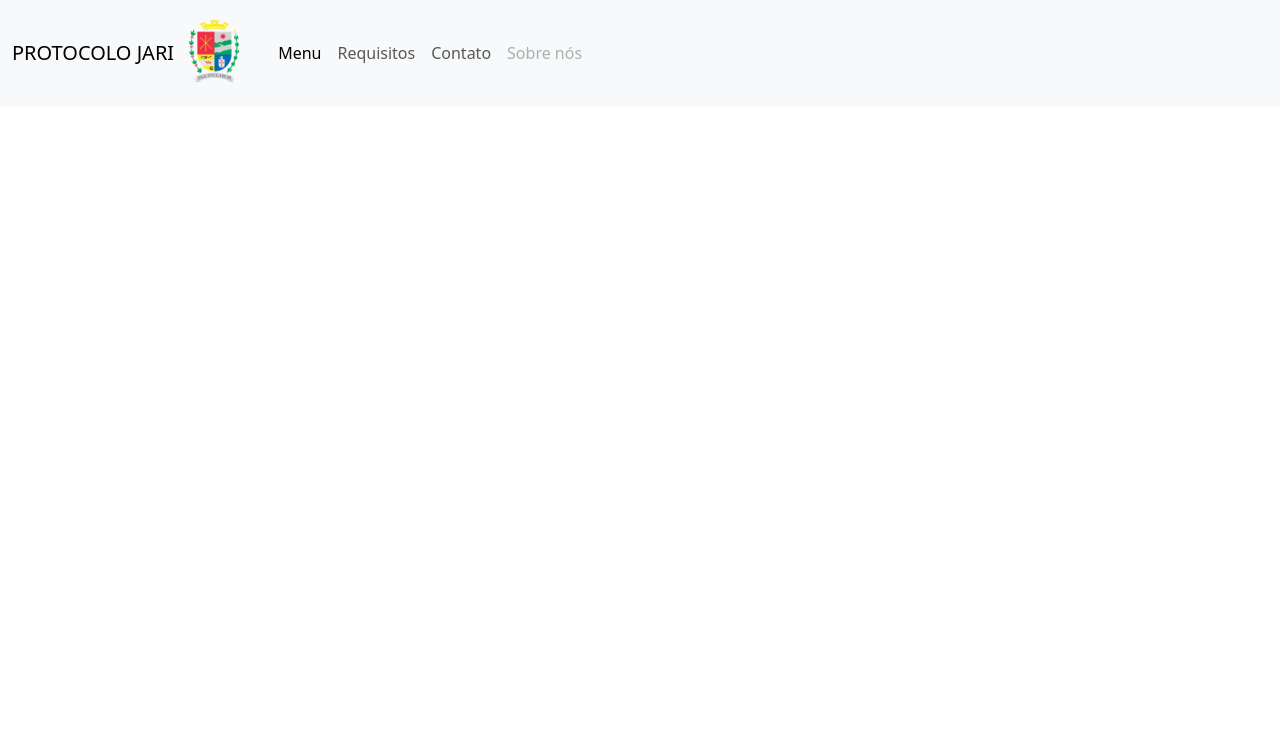
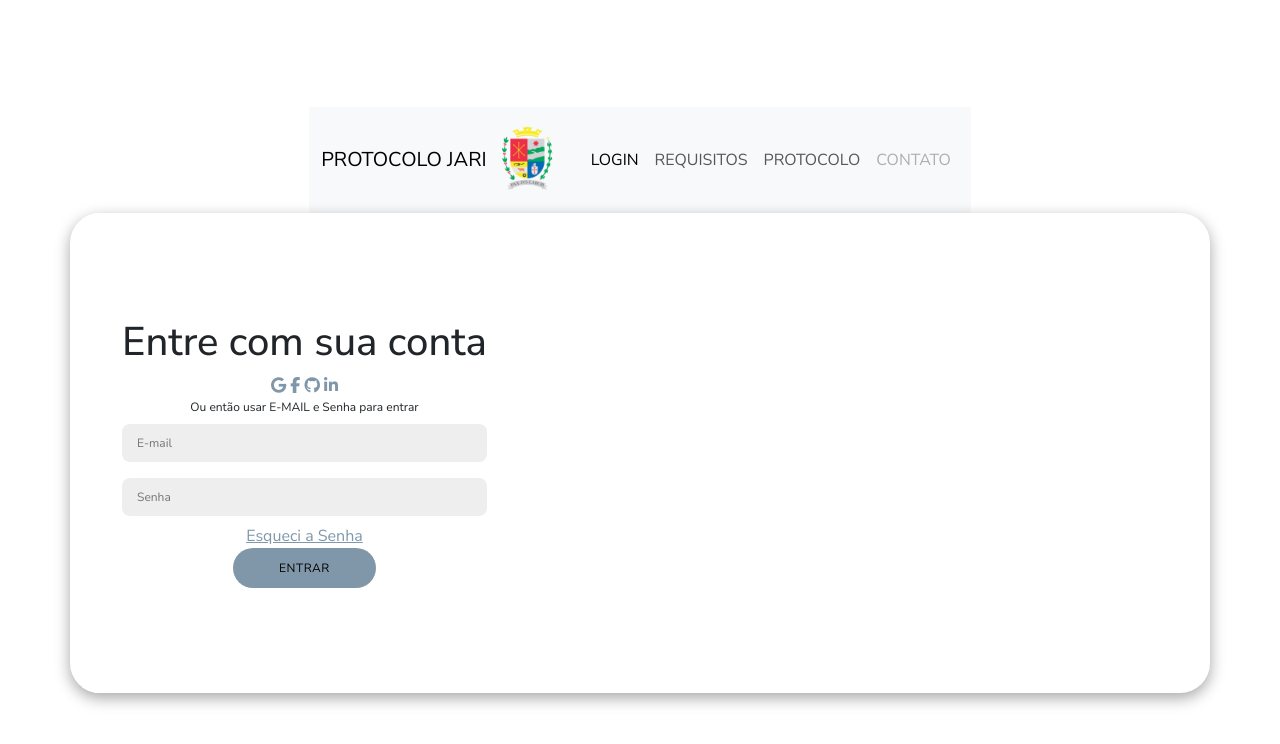
Before and after one commit to dev-Chaves/protocoloJari, a website: page public/login.html in a window 1280 px wide. Drawn offline with nearby package versions, Linux system fonts and the light colour scheme.

Commit message:
atualizações no menu

```diff
--- a/public/login.html
+++ b/public/login.html
@@ -7,6 +7,12 @@
     <!-- Links -->
     <link rel="stylesheet" href="../style/style.css">
     <link href="https://cdn.jsdelivr.net/npm/bootstrap@5.3.0-alpha1/dist/css/bootstrap.min.css" rel="stylesheet">
+
+    <!-- Fontes -->
+    <link rel="preconnect" href="https://fonts.googleapis.com">
+    <link rel="preconnect" href="https://fonts.gstatic.com" crossorigin>
+    <link href="https://fonts.googleapis.com/css2?family=Nunito+Sans:ital,opsz,wght@0,6..12,200..1000;1,6..12,200..1000&family=Roboto:ital,wght@0,100;0,300;0,400;0,500;0,700;0,900;1,100;1,300;1,400;1,500;1,700;1,900&display=swap" rel="stylesheet">
+    <!-- Fontes -->
     <!-- Links -->
 </head>
 <body>
@@ -22,17 +28,77 @@
 
             <div class="collapse navbar-collapse" id="menuNavbar">
                 <div class="navbar-nav">
-                    <a href="#" class="nav-link active">Menu</a>
-                    <a href="#" class="nav-link">Requisitos</a>
-                    <a href="#" class="nav-link">Contato</a>
-                    <a href="#" class="nav-link disabled">Sobre nós</a>
+                    <a href="#" class="nav-link active">LOGIN</a>
+                    <a href="#" class="nav-link">REQUISITOS</a>
+                    <a href="#" class="nav-link">PROTOCOLO</a>
+                    <a href="#" class="nav-link disabled">CONTATO</a>
                 </div>
             </div>
         </div>
     </nav>
 
+    <!-- Cadastrar -->
+    <div class="container" id="container">
+        <div class="form-container sign-up">
+            <form>
+                <h1> Crie uma conta </h1>
+                <div class="icons">
+                    <a href="" class="icon"><i class="fa-brands fa-google"></i></a>
+                    <a href="" class="icon"><i class="fa-brands fa-facebook-f"></i></a>
+                    <a href="" class="icon"><i class="fa-brands fa-github"></i></a>
+                    <a href="" class="icon"><i class="fa-brands fa-linkedin-in"></i></a>
+                </div>
+
+                <span> Ou então usar E-MAIL para cadastrar</span>
+                <input type="text" placeholder="Nome" id="">
+                <input type="email" placeholder="E-mail" id="">
+                <input type="password" placeholder="Senha" id="">
+                <button> Registrar </button>
+
+            </form>
+        </div>
+
+        <div class="form-container sign-in">
+            <form>
+                <h1> Entre com sua conta </h1>
+                <div class="icons">
+                    <a href="" class="icon"><i class="fa-brands fa-google"></i></a>
+                    <a href="" class="icon"><i class="fa-brands fa-facebook-f"></i></a>
+                    <a href="" class="icon"><i class="fa-brands fa-github"></i></a>
+                    <a href="" class="icon"><i class="fa-brands fa-linkedin-in"></i></a>
+                </div>
+
+                <span> Ou então usar E-MAIL e Senha para entrar</span>
+                <input type="email" placeholder="E-mail" id="">
+                <input type="password" placeholder="Senha" id="">
+                <a href="#"> Esqueci a Senha </a>
+                <button> Entrar </button>
+
+            </form>
+        </div>
+
+        <div class="toggle-container">
+            <div class="toggle">
+                <div class="toggle-panel toggle left">
+                    <h1>Bem-vindo de volta!</h1>
+                    <p>Entre com suas informações para usar nosso protocolo.</p>
+                    <button class="hidden" id="login"> Entrar </button>
+                </div>
+                <div class="toggle-panel toggle right">
+                    <h1>Olá!</h1>
+                    <p>Entre com suas informações para usar nosso protocolo.</p>
+                    <button class="hidden" id="register"> Registrar </button>
+                </div>
+            </div>
+        </div>
+    </div>
+
     <script src="../src/script.js"></script>
     <!-- Bootstrap 5 JS (completo, incluindo Popper) -->
     <script src="https://cdn.jsdelivr.net/npm/bootstrap@5.3.0-alpha1/dist/js/bootstrap.bundle.min.js"></script>
+    <!-- icons -->
+    <script src="https://kit.fontawesome.com/0f5a9500ea.js" crossorigin="anonymous"></script>
+
+     <!-- scripts -->
 </body>
 </html>
--- a/style/style.css
+++ b/style/style.css
@@ -0,0 +1,96 @@
+*{
+    margin: 0;
+    padding: 0;
+    box-sizing: border-box;
+    font-family: "Nunito Sans", "sans-serif";
+}
+
+body{
+    display: flex;
+    align-items: center;
+    justify-content: center;
+    flex-direction: column;
+    height: 100vh;
+}
+
+.container{
+    background-color: #fff;
+    border-radius: 30px;
+    box-shadow: 0 5px 15px rgba(0, 0, 0, 0.35);
+    position: relative;
+    overflow: hidden;
+    width: 768px;
+    max-width: 100%;
+    min-height: 480px;
+}
+
+.container p{
+    font-size: 14px;
+    line-height: 20px;
+    letter-spacing: 0.2px;
+    margin: 20px 0;
+
+}
+
+.container span{
+    font-size: 12px;
+
+}
+
+.container a{
+    color: rgb(128, 151, 170);;
+}
+
+.container button{
+    background-color: rgb(128, 151, 170);
+    font-size: 12px;
+    padding: 10px 45px;
+    border: 1px solid transparent;
+    border-radius: 20px;
+    font-weight: 600px;
+    letter-spacing: 0.5px;
+    text-transform: uppercase;
+    cursor: pointer;
+    transition: 0.5s ease;
+}
+
+.container button:hover{
+    background-color: rgb(59, 70, 78); ;
+}
+
+.container button.hidden{
+    background-color: transparent;
+    border-color: #fff;
+}
+
+.container form{
+    background-color: #fff;
+    display: flex;
+    align-items: center;
+    justify-content: center;
+    flex-direction: column;
+    padding: 0 40px;
+    height: 100%;
+}
+
+.container input{
+    background-color: #eee;
+    border: none;
+    margin: 8px 0;
+    padding: 10px 15px;
+    font-size: 12px;
+    border-radius: 8px;
+    width: 100%;
+    outline: none;
+}
+
+.form-container{
+    position: absolute;
+    top: 0;
+    height: 100%;
+    transition: all 0.6s ease-in-out;
+}
+
+.sign-in{
+
+}
```
